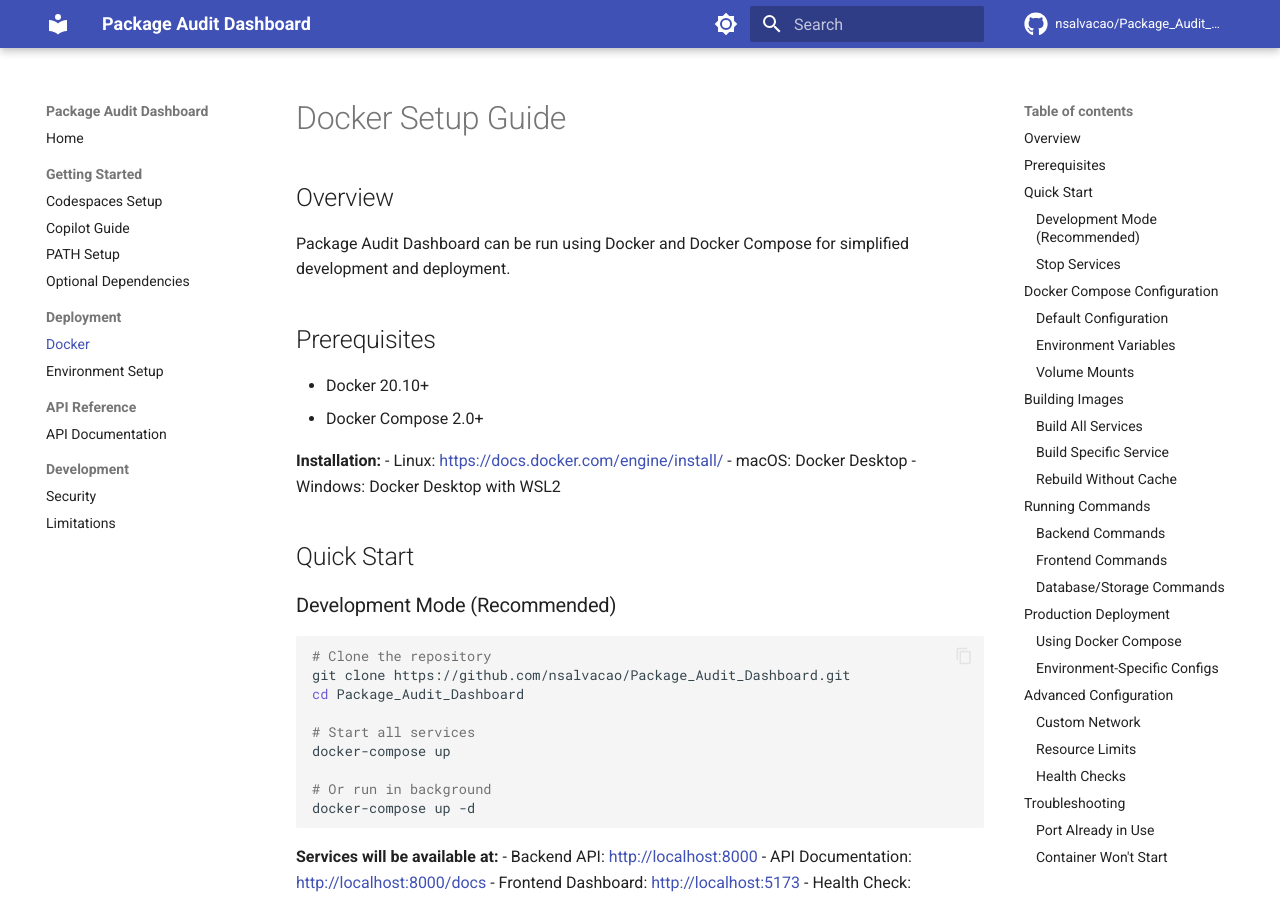
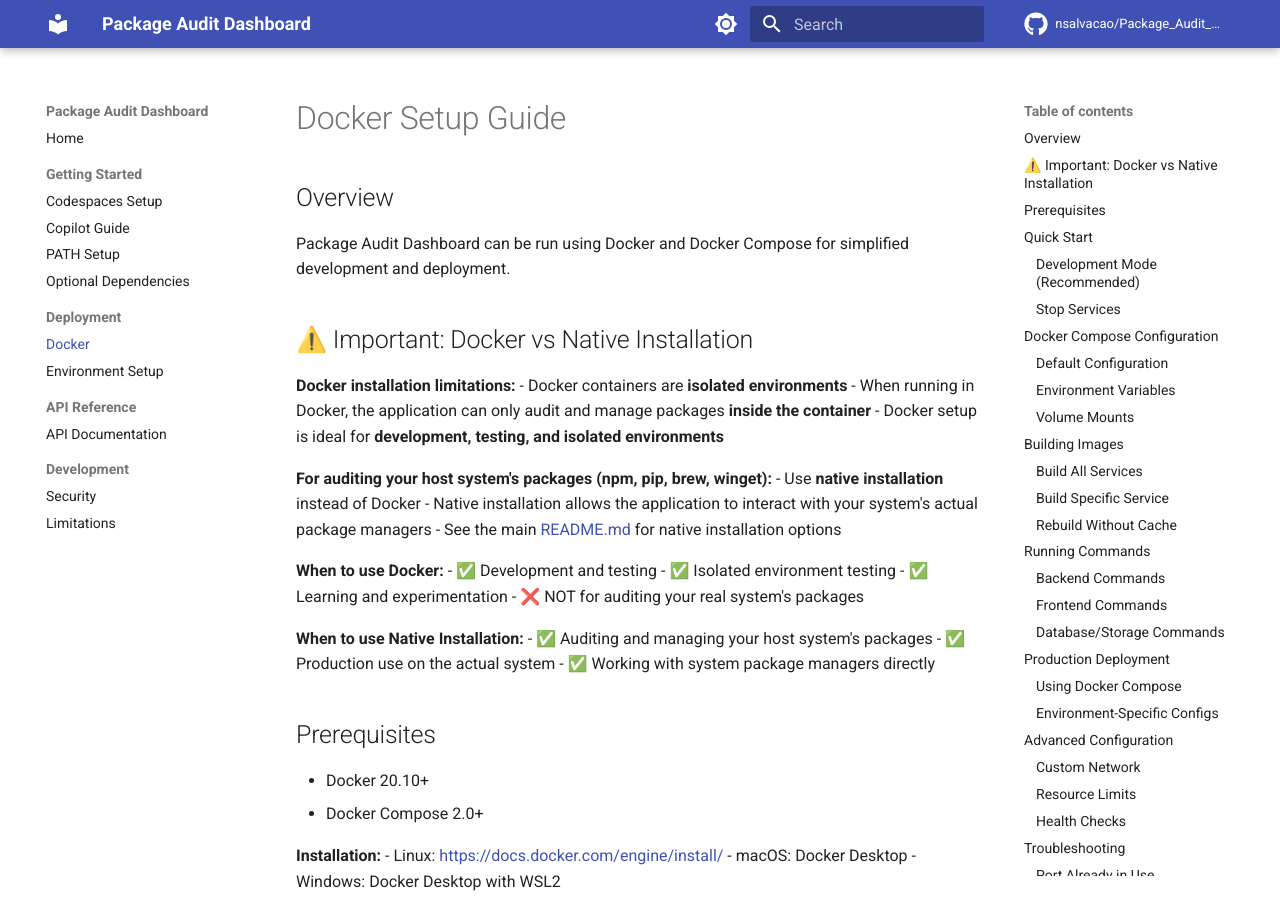
Before and after one commit to nsalvacao/Package_Audit_Dashboard, an MkDocs documentation site: the page built from docs/DOCKER.md, in a window 1280 px wide and 900 px high. Built offline with MkDocs 1.6.1 and Material for MkDocs 9.7.7, drawn with Linux system fonts in a browser that asks for light colours; comment, search, counter and statistics services are not loaded; the version menu is left out.

```diff
--- a/docs/DOCKER.md
+++ b/docs/DOCKER.md
@@ -3,6 +3,29 @@
 ## Overview
 
 Package Audit Dashboard can be run using Docker and Docker Compose for simplified development and deployment.
+
+## ⚠️ Important: Docker vs Native Installation
+
+**Docker installation limitations:**
+- Docker containers are **isolated environments**
+- When running in Docker, the application can only audit and manage packages **inside the container**
+- Docker setup is ideal for **development, testing, and isolated environments**
+
+**For auditing your host system's packages (npm, pip, brew, winget):**
+- Use **native installation** instead of Docker
+- Native installation allows the application to interact with your system's actual package managers
+- See the main [README.md](../README.md) for native installation options
+
+**When to use Docker:**
+- ✅ Development and testing
+- ✅ Isolated environment testing
+- ✅ Learning and experimentation
+- ❌ NOT for auditing your real system's packages
+
+**When to use Native Installation:**
+- ✅ Auditing and managing your host system's packages
+- ✅ Production use on the actual system
+- ✅ Working with system package managers directly
 
 ## Prerequisites
 
```
Also changed, not shown: CONTRIBUTING.md (+1 -1 lines), README.md (+40 -3 lines), docs/index.md (+2 -2 lines), 4 other files.
